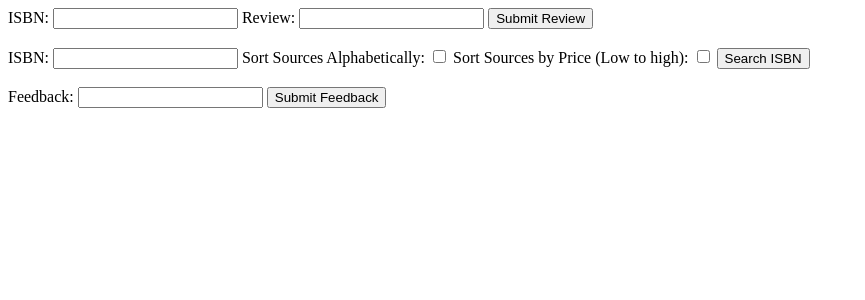
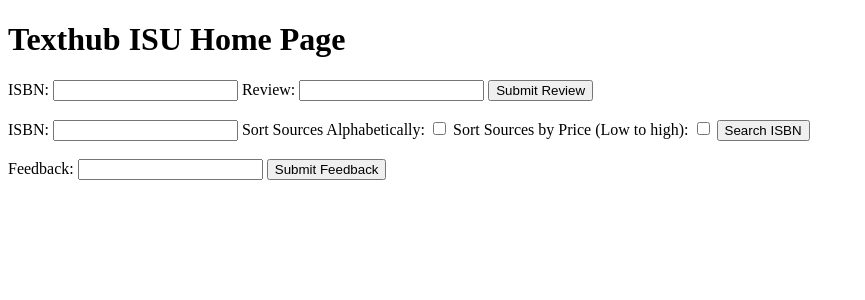
Before and after one commit to Ajmakare/TextHubISU, a Django app: page /home in a window 1280 px wide. Shown: the top 300 px of the page, without its empty margins (0-865 px from the left). Run offline with Django 4.2, Linux system fonts and the light colour scheme.

Commit message:
Added html headers for clarity... and pizzazz

```diff
--- a/texthubISU/texthubapi/templates/admin.html
+++ b/texthubISU/texthubapi/templates/admin.html
@@ -1,5 +1,6 @@
 <!DOCTYPE html>
 <html lang="en">
+<h1>Texthub ISU Admin Page</h1>
 <form method="POST" enctype="multipart/form-data">
     {% csrf_token %}
 
--- a/texthubISU/texthubapi/templates/home.html
+++ b/texthubISU/texthubapi/templates/home.html
@@ -1,6 +1,7 @@
 <!DOCTYPE html>
 {% load rest_framework %}
 <html lang="en">
+<h1>Texthub ISU Home Page</h1>
 <form method="POST" enctype="multipart/form-data">
     {% csrf_token %}
 
```
